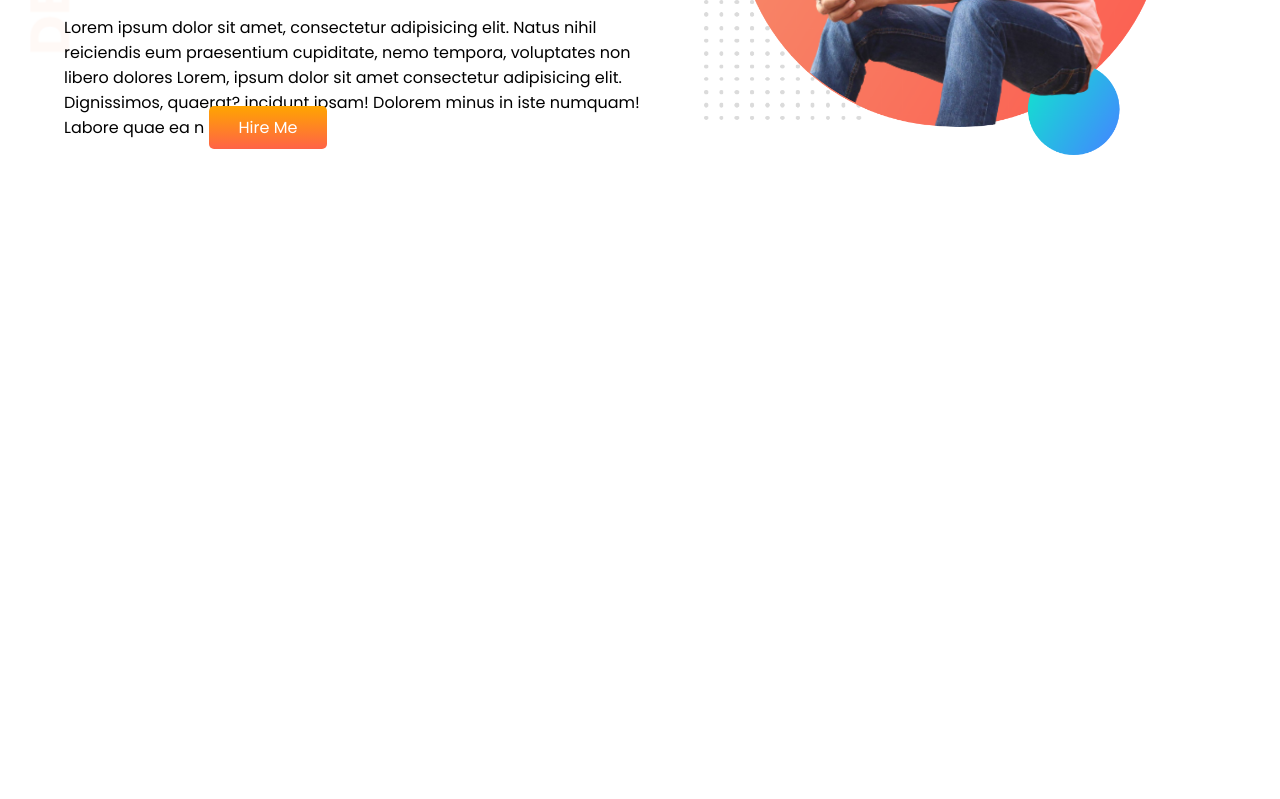
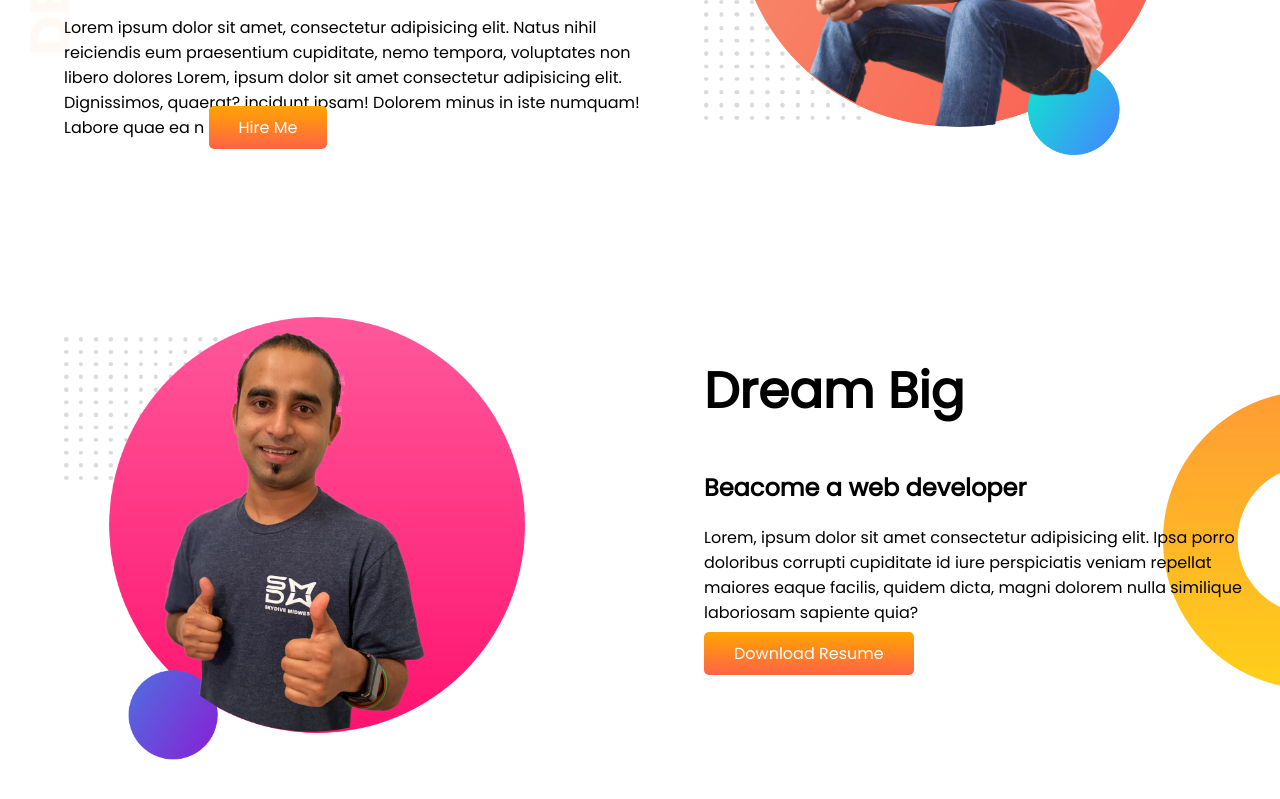
Before and after one commit to Rasel105/rasel-portfilio, a plain HTML site: page index.html in a window 1280 px wide. Shown: the part 307-1106 px from the top of the page. Before the commit the page ends 800 px from the top, so only its background shows below. Drawn offline with Linux system fonts and the light colour scheme.

Commit message:
Dream Added

```diff
--- a/index.html
+++ b/index.html
@@ -37,5 +37,23 @@
         <img src="/images/my-bg.png" alt="" />
       </div>
     </section>
+
+
+    <section class="dream-big">
+
+        <div class="half-width"><img src="/images/jhankar2.png" alt=""></div>
+
+        <div class="half-width">
+            <h1>Dream Big</h1>
+            <h2>Beacome a web developer</h2>
+            <p>Lorem, ipsum dolor sit amet consectetur adipisicing elit. Ipsa porro doloribus corrupti cupiditate id iure perspiciatis veniam repellat maiores eaque facilis, quidem dicta, magni dolorem nulla similique laboriosam sapiente quia?</p>
+            <a
+            class="link-button"
+            href="https://www.linkedin.com/feed/"
+            target="_blank"
+            >Download Resume</a
+          >
+        </div>
+    </section>
   </body>
 </html>
--- a/style.css
+++ b/style.css
@@ -13,6 +13,7 @@ h1 {
 
 section{
     display: flex;
+    margin-bottom: 150px;
 }
 .half-width{
     width: 50%;
@@ -35,3 +36,8 @@ section{
     background-image: url(/images/top-banner.png);
     background-repeat: no-repeat;
 }
+.dream-big{
+    background-image: url(/images/dream-bg.png);
+    background-repeat: no-repeat;
+    background-position: right;
+}
```
